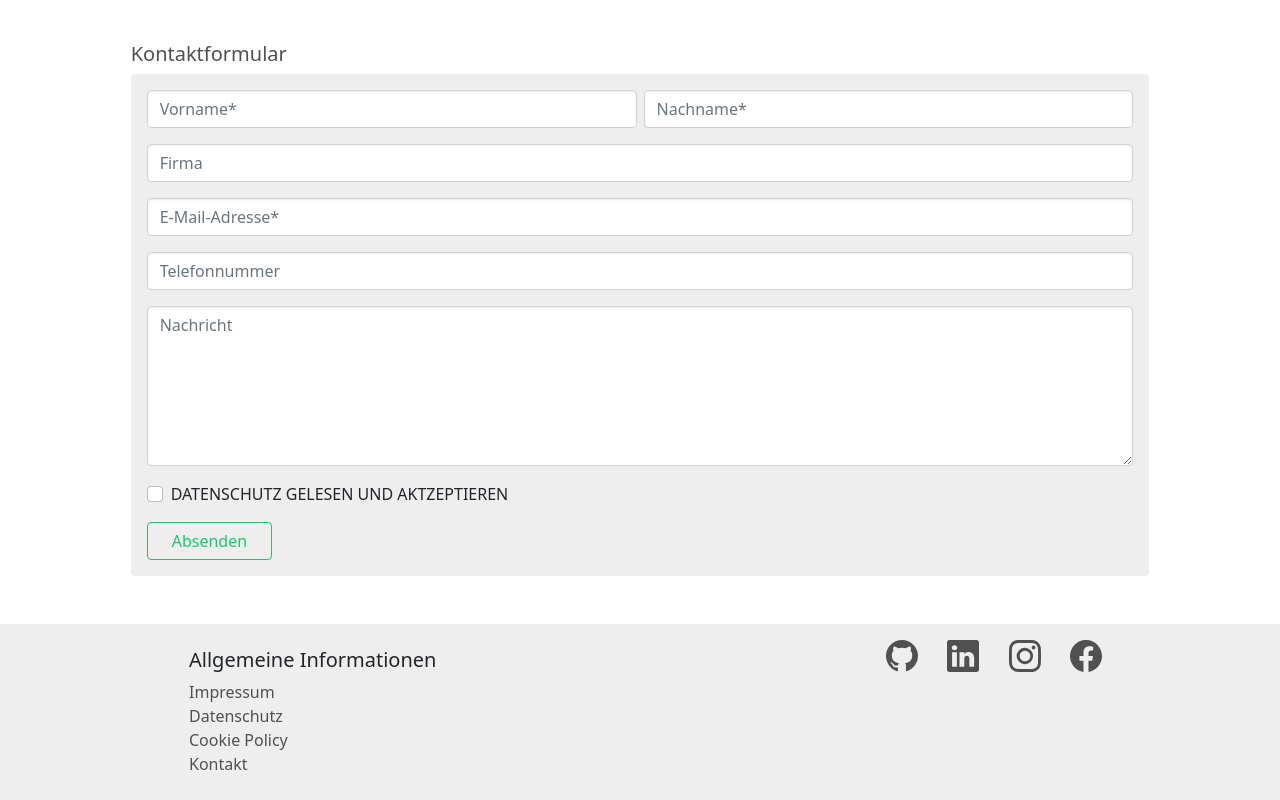
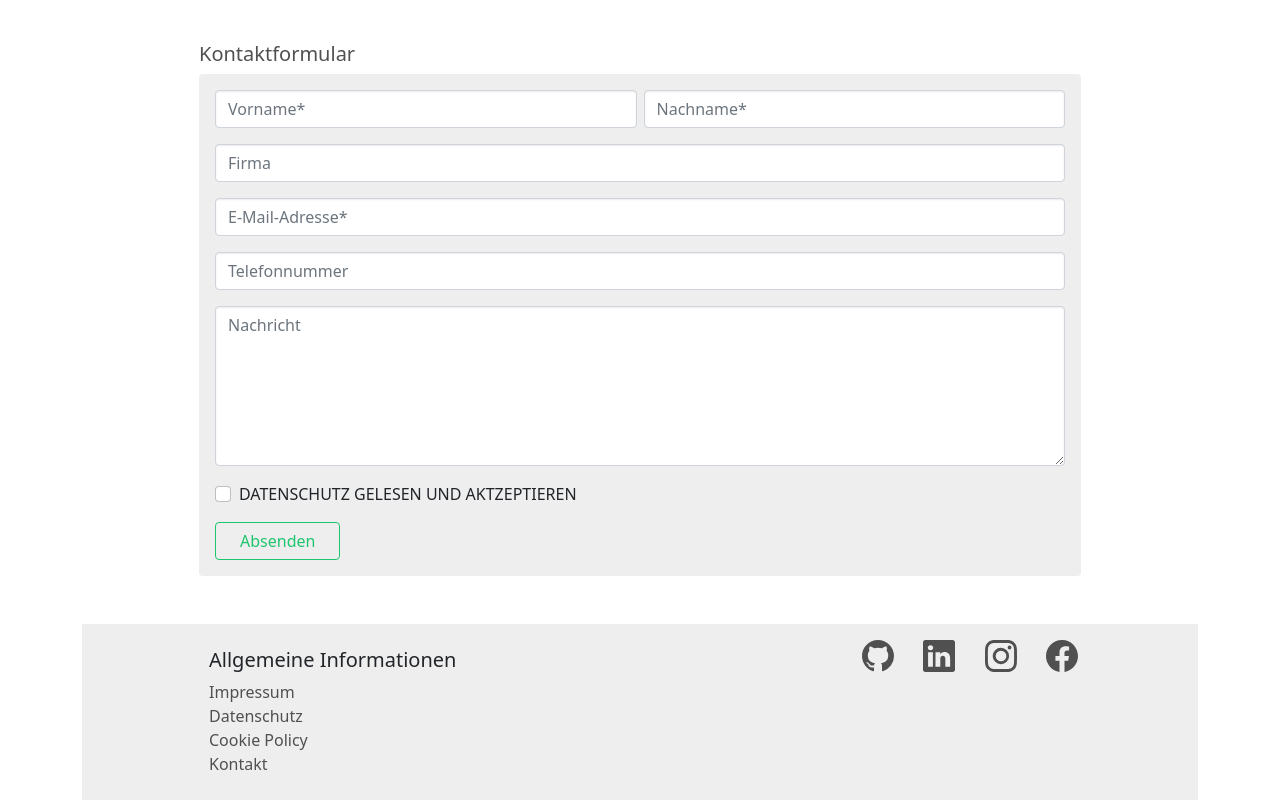
Before and after one commit to BerlinzuDir/decilo-frontend, a Next.js app: page /contact in a window 1280 px wide. Shown: the part 455-1255 px from the top of the page. Built offline with nearby package versions, Linux system fonts and the light colour scheme.

Commit message:
fix middle alignment of contact and submit page

```diff
--- a/pages/contact.tsx
+++ b/pages/contact.tsx
@@ -27,9 +27,11 @@ const Contact: FunctionComponent = () => {
         <div>
             <Header {...localizedContent["Header"]} setLanguage={setLanguage} />
             <Hero />
-            <Heading {...localizedContent["Heading"]}></Heading>
-            <ContactForm {...localizedContent["contactForm"]} language={language} />
-            <Footer {...localizedContent["Footer"]} />
+            <div className={"container-sm"}>
+                <Heading {...localizedContent["Heading"]}></Heading>
+                <ContactForm {...localizedContent["contactForm"]} language={language} />
+                <Footer {...localizedContent["Footer"]} />
+            </div>
         </div>
     )
 
```
Also changed, not shown: pages/submit.tsx (+6 -4 lines).
